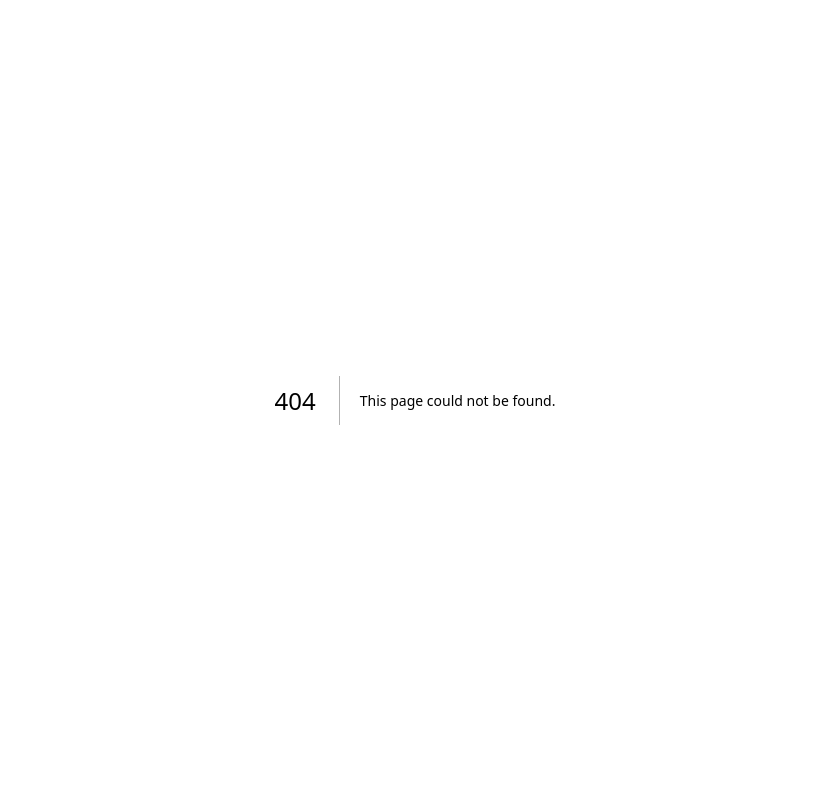
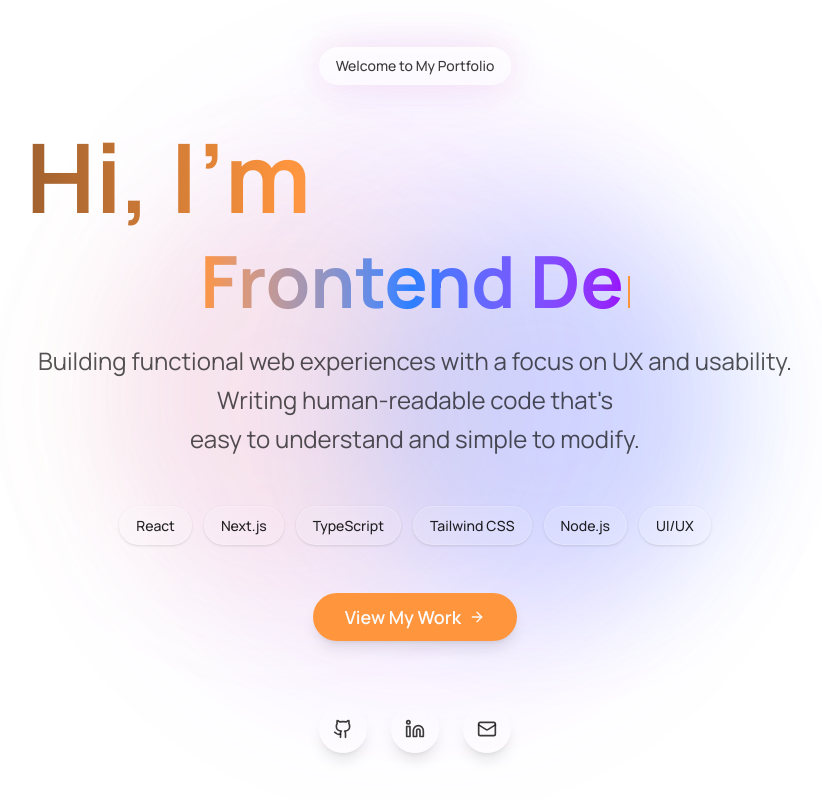
Before and after one commit to hinlaw/portfolio, a Next.js app in the folder frontend/: page /labs in a window 1280 px wide. Before the commit this address had no page. Shown: the top 800 px of the page, without its empty margins (225-1047 px from the left). Built offline with nearby package versions, Linux system fonts and the light colour scheme.

Commit message:
refactor: reorganize pages structure and fix background animation display
- Rename archive to labs
- Move gen-qr to apps/gen-qr
- Fix path matching in with-layout.tsx to show background animation on /labs and /apps/gen-qr routes

```diff
--- a/frontend/components/layout/plain-animated-background.tsx
+++ b/frontend/components/layout/plain-animated-background.tsx
@@ -1,13 +1,11 @@
-'use client';
 
-import styles from '@/components/archive/sections.module.css';
 
 export default function PlainAnimatedBackground() {
     return (
         <div className="fixed inset-0 pointer-events-none -z-10">
             {/* Gradient Orbs */}
-            <div className={`absolute top-1/4 left-1/4 w-96 h-96 bg-primary/20 rounded-full blur-3xl animate-pulse ${styles['delay-1000']}`}></div>
-            <div className={`absolute bottom-1/4 right-1/4 w-96 h-96 bg-blue-500/20 rounded-full blur-3xl animate-pulse ${styles['delay-2000']}`}></div>
+            <div className="absolute top-1/4 left-1/4 w-96 h-96 bg-primary/20 rounded-full blur-3xl animate-pulse delay-1000"></div>
+            <div className="absolute bottom-1/4 right-1/4 w-96 h-96 bg-blue-500/20 rounded-full blur-3xl animate-pulse delay-2000"></div>
             <div className="absolute top-1/2 left-1/2 -translate-x-1/2 -translate-y-1/2 w-[600px] h-[600px] bg-purple-500/10 rounded-full blur-3xl"></div>
         </div>
     );
--- a/frontend/components/layout/with-layout.tsx
+++ b/frontend/components/layout/with-layout.tsx
@@ -15,7 +15,7 @@ export default function WithLayout({ children }: WithLayoutProps) {
     // Define which routes should use which layout
     const getLayout = () => {
         // Routes that should use plain-animated-background
-        if (pathname === '/archive' || pathname === '/gen-qr') {
+        if (pathname === '/labs' || pathname === '/apps/gen-qr') {
             return <PlainAnimatedBackground />;
         }
 
--- a/frontend/pages/archive/index.tsx
+++ /dev/null
@@ -1,15 +0,0 @@
-import CategoriesSection from "@/components/archive/categories-section";
-import HeroSection from "@/components/archive/hero-section";
-import FooterSection from "@/components/archive/footer-section";
-
-const Archive = () => {
-    return (
-        <div>
-            <HeroSection />
-            <CategoriesSection />
-            <FooterSection />
-        </div>
-    );
-};
-
-export default Archive;
--- a/frontend/pages/index.tsx
+++ b/frontend/pages/index.tsx
@@ -7,7 +7,7 @@ export default function Home() {
     <div className="min-h-screen flex items-center justify-center">
       <div className="text-center">
         <h1 className="text-4xl font-bold mb-8">Welcome</h1>
-        <Link href="/gen-qr">
+        <Link href="/apps/gen-qr">
           <Button
             size="lg"
             className="group relative overflow-hidden bg-primary text-primary-foreground hover:bg-primary/90 px-8 py-6 text-lg font-semibold rounded-full shadow-lg hover:shadow-xl transition-all duration-300 hover:scale-105"
--- /dev/null
+++ b/frontend/pages/labs/index.tsx
@@ -0,0 +1,16 @@
+
+import HeroSection from "@/components/labs/hero-section";
+import FooterSection from "@/components/labs/footer-section";
+import CategoriesSection from "@/components/labs/categories-section";
+
+const Archive = () => {
+    return (
+        <div>
+            <HeroSection />
+            <CategoriesSection />
+            <FooterSection />
+        </div>
+    );
+};
+
+export default Archive;
```
Also changed, not shown: frontend/components/labs/benefits-section.tsx (renamed from frontend/components/archive/benefits-section.tsx), frontend/components/labs/categories-section.tsx (renamed from frontend/components/archive/categories-section.tsx), frontend/components/labs/footer-section.tsx (renamed from frontend/components/archive/footer-section.tsx), frontend/components/labs/hero-section.tsx (renamed from frontend/components/archive/hero-section.tsx), frontend/components/labs/sections.module.css (renamed from frontend/components/archive/sections.module.css), frontend/pages/apps/gen-qr/index.tsx (renamed from frontend/pages/gen-qr/index.tsx).
